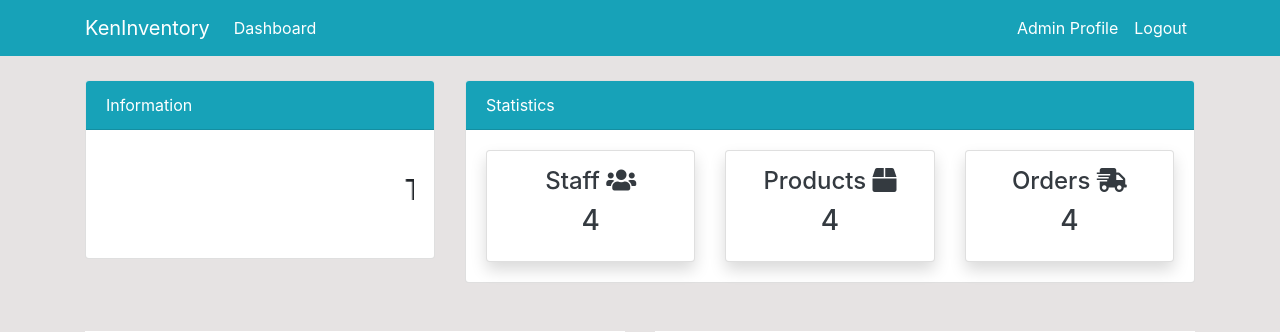
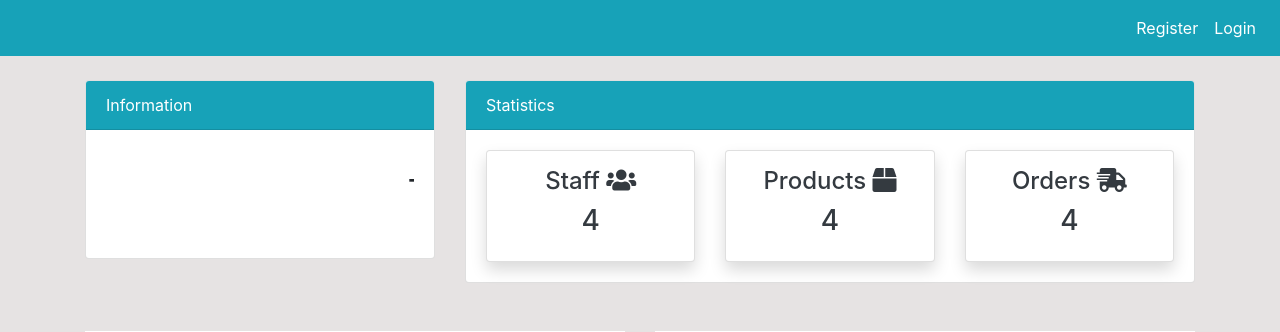
Before and after one commit to Akhadafi/Django-InvetoryManagementSystem, a Django app: page / in a window 1280 px wide. Shown: the top 332 px of the page. Run offline with Django 3.2, Linux system fonts and the light colour scheme.

Commit message:
Nav Login/Logout

```diff
--- a/invetory/settings.py
+++ b/invetory/settings.py
@@ -104,7 +104,7 @@ AUTH_PASSWORD_VALIDATORS = [
 ]
 
 
-CRISPY_TEMPLATE_PACK = "Bootstrap4"
+CRISPY_TEMPLATE_PACK = "bootstrap4"
 
 # Internationalization
 # https://docs.djangoproject.com/en/3.2/topics/i18n/
@@ -129,6 +129,8 @@ STATIC_ROOT = BASE_DIR / "asert/"
 
 STATICFILES_DIRS = [BASE_DIR / "static"]
 
+LOGIN_REDIRECT_URL = "dashboard-index"
+
 # Default primary key field type
 # https://docs.djangoproject.com/en/3.2/ref/settings/#default-auto-field
 
--- a/templates/partials/nav.html
+++ b/templates/partials/nav.html
@@ -1,5 +1,6 @@
 <!--Navbar-->
 <nav class="navbar navbar-expand-lg navbar-info bg-info">
+  {% if user.is_authenticate %}
   <div class="container">
     <a class="navbar-brand text-white" href="{% url 'dashboard-index' %}"
       >KenInventory</a
@@ -31,9 +32,23 @@
           >
         </li>
         <li class="nav-item">
-          <a class="nav-link text-white" href="#">Logout</a>
+          <a class="nav-link text-white" href="{% url 'user-logout' %}"
+            >Logout</a
+          >
         </li>
       </ul>
+      {% else %}
+      <ul class="navbar-nav ml-auto">
+        <li class="nav-item active">
+          <a class="nav-link text-white" href="user-register"
+            >Register<span class="sr-only">(current)</span></a
+          >
+        </li>
+        <li class="nav-item">
+          <a class="nav-link text-white" href="{% url 'user-login' %}">Login</a>
+        </li>
+      </ul>
+      {% endif %}
     </div>
   </div>
 </nav>
```
